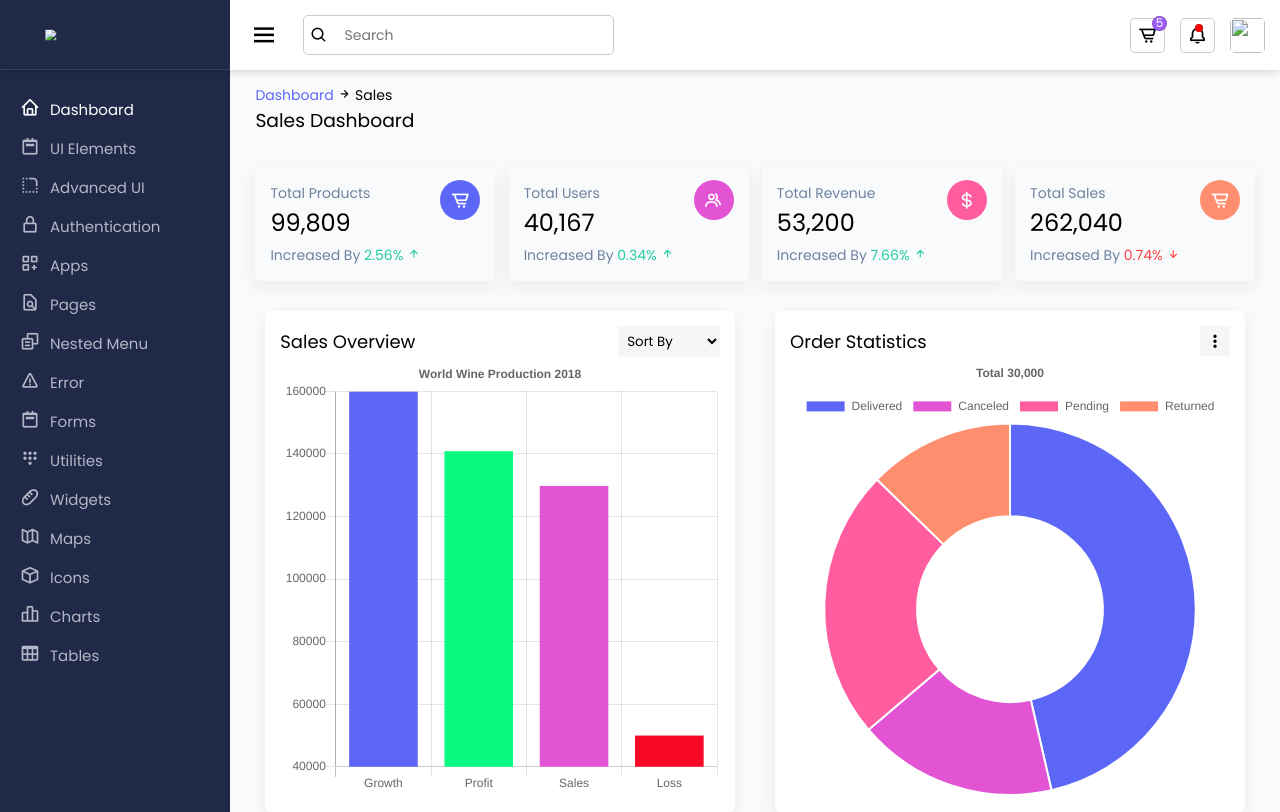
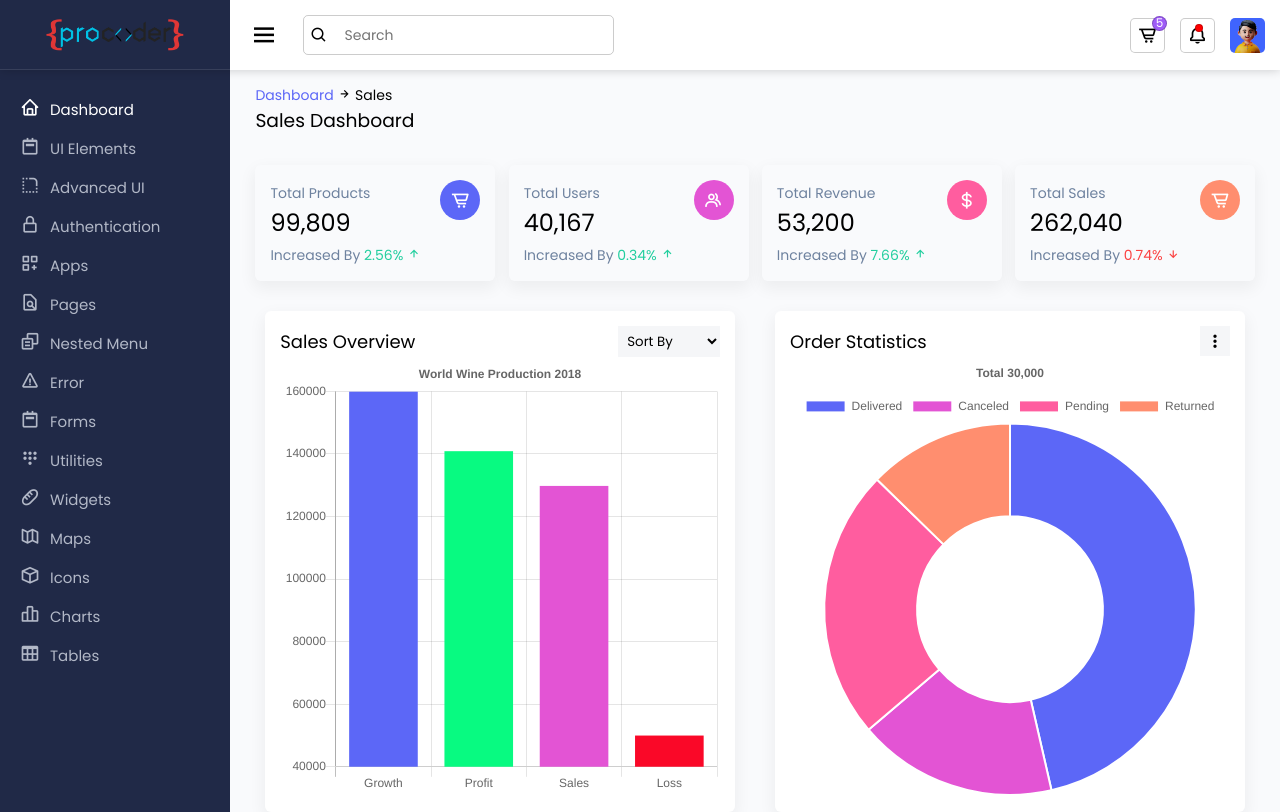
Before and after one commit to RastaKTL-XDev/ADMINTOOLS, a plain HTML site: page index.html in a window 1280 px wide. Drawn offline with nearby package versions, Linux system fonts and the light colour scheme; files whose address does not match are found by name.

Commit message:
Add files via upload

```diff
--- a/script.js
+++ b/script.js
@@ -5,6 +5,7 @@ const backdropFilter = document.querySelector(".backdrop-filter");
 const logo = document.querySelector(".logo")
 const logoImgLg = document.querySelector(".logo .lg-logo")
 const logoImgSm = document.querySelector(".logo .sm-logo")
+
 var barXValues = ["Growth", "Profit", "Sales", "Loss"];
 var barYValues = [160000, 140890, 129790, 50000];
 var barColors = [
@@ -13,6 +14,7 @@ var barColors = [
   "rgb(227, 84, 212)",
   "#fa0828",
 ];
+
 new Chart("barChart", {
   type: "bar",
   data: {
@@ -32,6 +34,7 @@ new Chart("barChart", {
     },
   },
 });
+
 var douXValues = ["Delivered", "Canceled", "Pending", "Returned"];
 var douYValues = [1754, 656, 889, 480];
 var douColors = [
@@ -40,6 +43,7 @@ var douColors = [
   "rgb(255, 93, 159)",
   "rgb(255, 142, 111)",
 ];
+
 new Chart("douChart", {
   type: "doughnut",
   data: {
@@ -58,6 +62,7 @@ new Chart("douChart", {
     },
   },
 });
+
 // TOGGLE ITEMS FUNCTION
 const toggleItems = () => {
   logo.classList.toggle("activeLogo")
@@ -67,7 +72,8 @@ const toggleItems = () => {
   mainContainer.classList.toggle("active");
   backdropFilter.classList.toggle("active");
 };
+
 // TOGGLE MENU EVENT CLICK
 toggleMenu.addEventListener("click", toggleItems);
 // BACKDROP FILTER EVENT CLICK
-backdropFilter.addEventListener("click", toggleItems);Copied
+backdropFilter.addEventListener("click", toggleItems);
```
Also changed, not shown: index.html (+1 -0 lines), style.css (+109 -0 lines), cropped-procode1-1.png (added), procoder-logo.png (added), profile.jpg (added).
